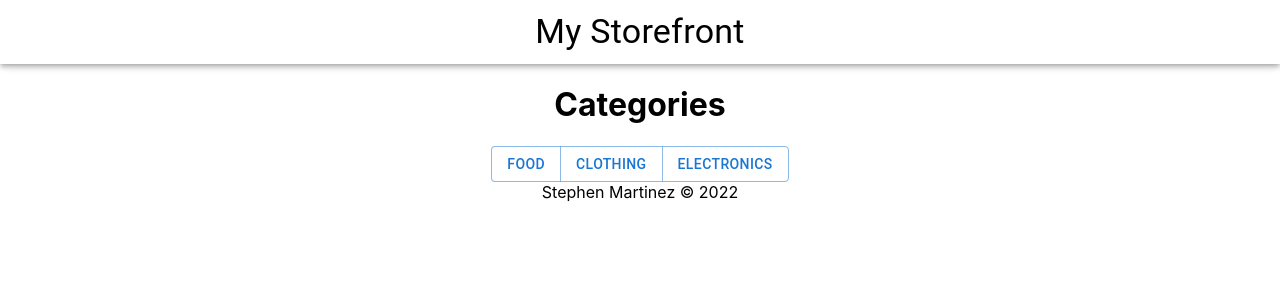
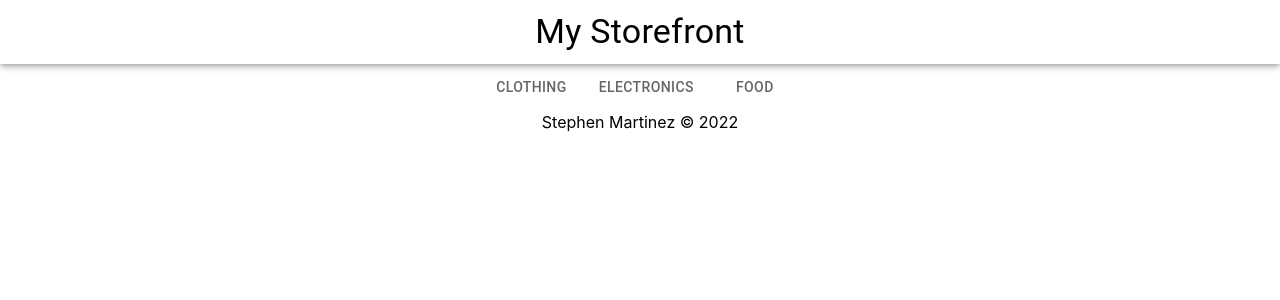
Before and after one commit to SdMartinez13/storefront, a React (Create React App) app: page / in a window 1280 px wide. Shown: the top 300 px of the page. Built offline with nearby package versions, Linux system fonts and the light colour scheme.

Commit message:
categories fix

```diff
--- a/src/components/Categories/categories.jsx
+++ b/src/components/Categories/categories.jsx
@@ -1,8 +1,11 @@
 import React from 'react';
 import { connect } from 'react-redux';
 import { changeCategory } from '../../store/categoryReducer';
-import ButtonGroup from '@mui/material/ButtonGroup';
-import Button from '@mui/material/Button';
+// import ButtonGroup from '@mui/material/ButtonGroup';
+// import Button from '@mui/material/Button';
+import Box from '@mui/material/Box';
+import Tabs from '@mui/material/Tabs';
+import Tab from '@mui/material/Tab';
 
 
 const Categories = (props) => {
@@ -11,7 +14,7 @@ const Categories = (props) => {
 
   return (
     <>
-    <h1>Categories</h1>
+    {/* <h1>Categories</h1>
 
       <ButtonGroup >
 
@@ -19,7 +22,15 @@ const Categories = (props) => {
         <Button onClick={() => changeCategory('clothing')}>Clothing</Button>
         <Button onClick={() => changeCategory('electronics')}>Electronics</Button>
 
-      </ButtonGroup>
+      </ButtonGroup> */}
+
+<Box sx={{ width: '100%', bgcolor: 'background.paper' }}>
+      <Tabs value={props} onChange={changeCategory} centered>
+        <Tab onClick={() => changeCategory('clothing')} label="Clothing" />
+        <Tab onClick={() => changeCategory('electronics')} label="Electronics" />
+        <Tab onClick={() => changeCategory('food')} label="Food" />
+      </Tabs>
+    </Box>
 
     </>
   );
```
